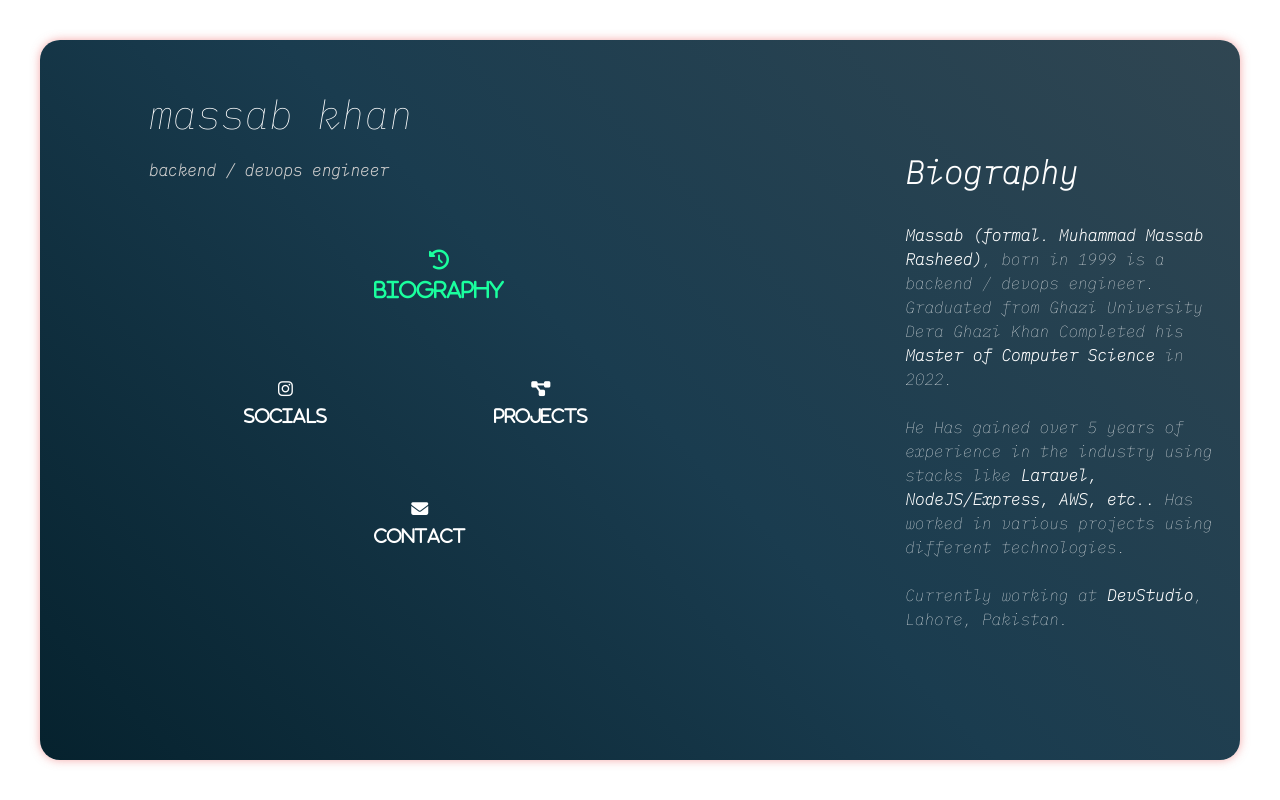
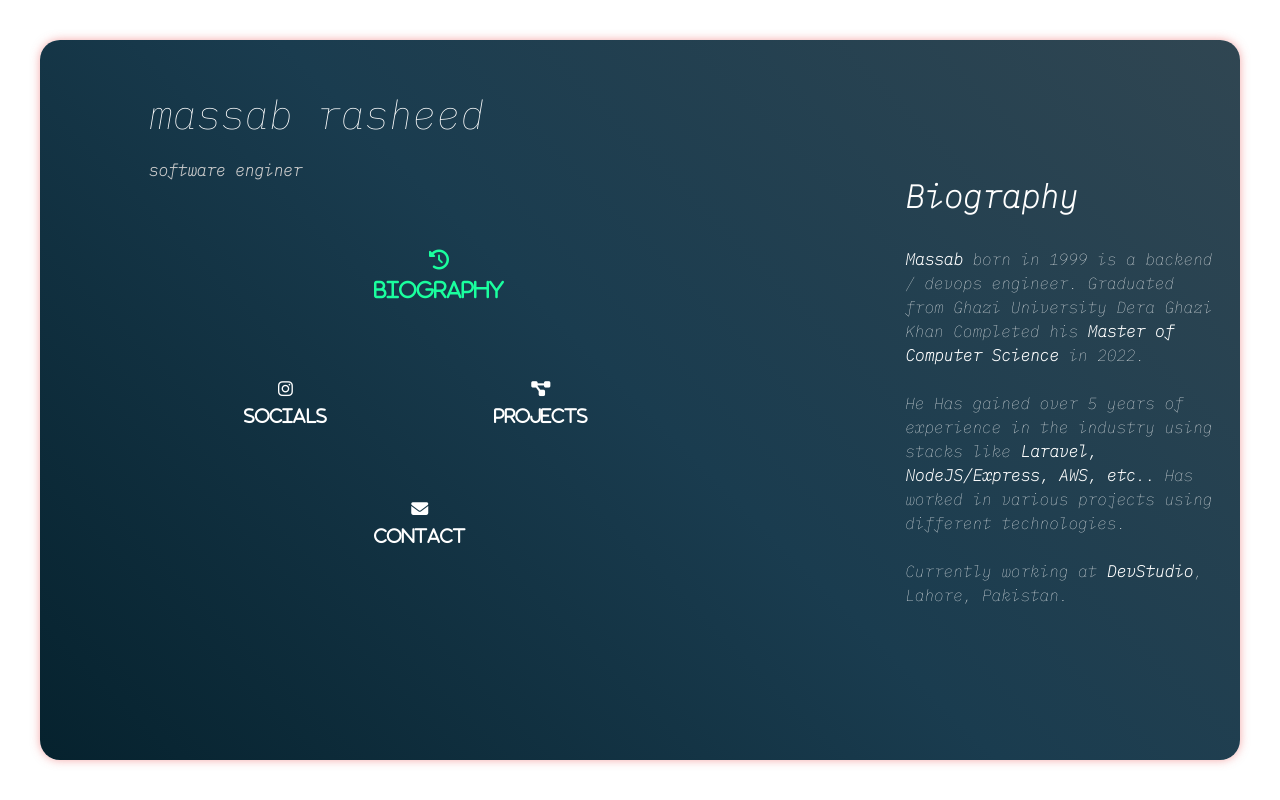
Before and after one commit to khanmassab/khanmassab.github.io, a plain HTML site: page index.html in a window 1280 px wide. Drawn offline with nearby package versions, Linux system fonts and the light colour scheme.

Commit message:
update a few strings

```diff
--- a/index.html
+++ b/index.html
@@ -19,8 +19,8 @@
                     <div class="container">
                         <div class="row">
                             <div class="hero">
-                                <h1>massab khan</h1>
-                                <p>backend / devops engineer</p>
+                                <h1>massab rasheed</h1>
+                                <p>software enginer</p>
                             </div>
                         </div>
 
@@ -89,7 +89,7 @@
                     <div class="content" id="biographyContent">
                         <div class="container">
                             <h2><b>Biography</b></h2> <br>
-                            <p><b>Massab (formal. Muhammad Massab Rasheed)</b>,
+                            <p><b>Massab </b>
                                 born
                                 in
                                 1999 is a backend / devops engineer.
--- a/projects.json
+++ b/projects.json
@@ -1,5 +1,11 @@
 {
     "projects": [
+        {
+            "title": "Elbow Beach Cycles",
+            "description": "Explore the less-travelled roads and trails of Bermuda with a scooter or bike rental from Elbow Beach Cycles. This family-owned and -operated shop is headquartered next to Elbow Beach on the South Shore. Since there are multiple locations throughout the island, Elbow Beach Cycles will pick up and drop off anywhere on the island. Choose from a well-maintained fleet of gas- and electric scooters, mountain bikes and electric beach cruisers. All rentals come with free riding lessons, helmets, locks and roadside assistance.",
+            "toolsAndTechnologies": "Laravel, Blades, CSS, JQuery, Bootstrap, MySQL",
+            "link": ["https://rent.scootermartrentals.bm/"]
+        },
         {
         "title": "Live Chef",
         "description": "In a world where food delivery dominates, LiveChef introduces a game-changing twist to your dining experience. Say goodbye to simply receiving meals and hello to becoming the master of your own kitchen! Users having a one-on-one video consultation with a chef who guides them through preparing incredible meals. With LiveChef, you call the shots in your kitchen and craft dishes that delight your taste buds.",
@@ -11,12 +17,6 @@
         "description": "Click Learning Company (CLC) is an optional, online service that gives families access to a personal Educator if they need extra support for their Learner in reading, writing, math, etc. If families opt in, their Learner is matched with a background checked & certified Educator who will meet with the family to understand their needs, interests, and prepare a specialized learning plan towards achieving their learning objectives.",
         "toolsAndTechnologies": "Laravel, NodeJS, Express, Socket IO, VueJS, Bootstrap, Stripe, Telescope, Sanctum and more",
         "link": ["https://clickfront.io-devs.us/"]
-        },
-        {
-        "title": "Elbow Beach Cycles",
-        "description": "Explore the less-travelled roads and trails of Bermuda with a scooter or bike rental from Elbow Beach Cycles. This family-owned and -operated shop is headquartered next to Elbow Beach on the South Shore. Since there are multiple locations throughout the island, Elbow Beach Cycles will pick up and drop off anywhere on the island. Choose from a well-maintained fleet of gas- and electric scooters, mountain bikes and electric beach cruisers. All rentals come with free riding lessons, helmets, locks and roadside assistance.",
-        "toolsAndTechnologies": "Laravel, Blades, CSS, JQuery, Bootstrap, MySQL",
-        "link": ["https://rent.scootermartrentals.bm/"]
         }
     ]
 }
```
